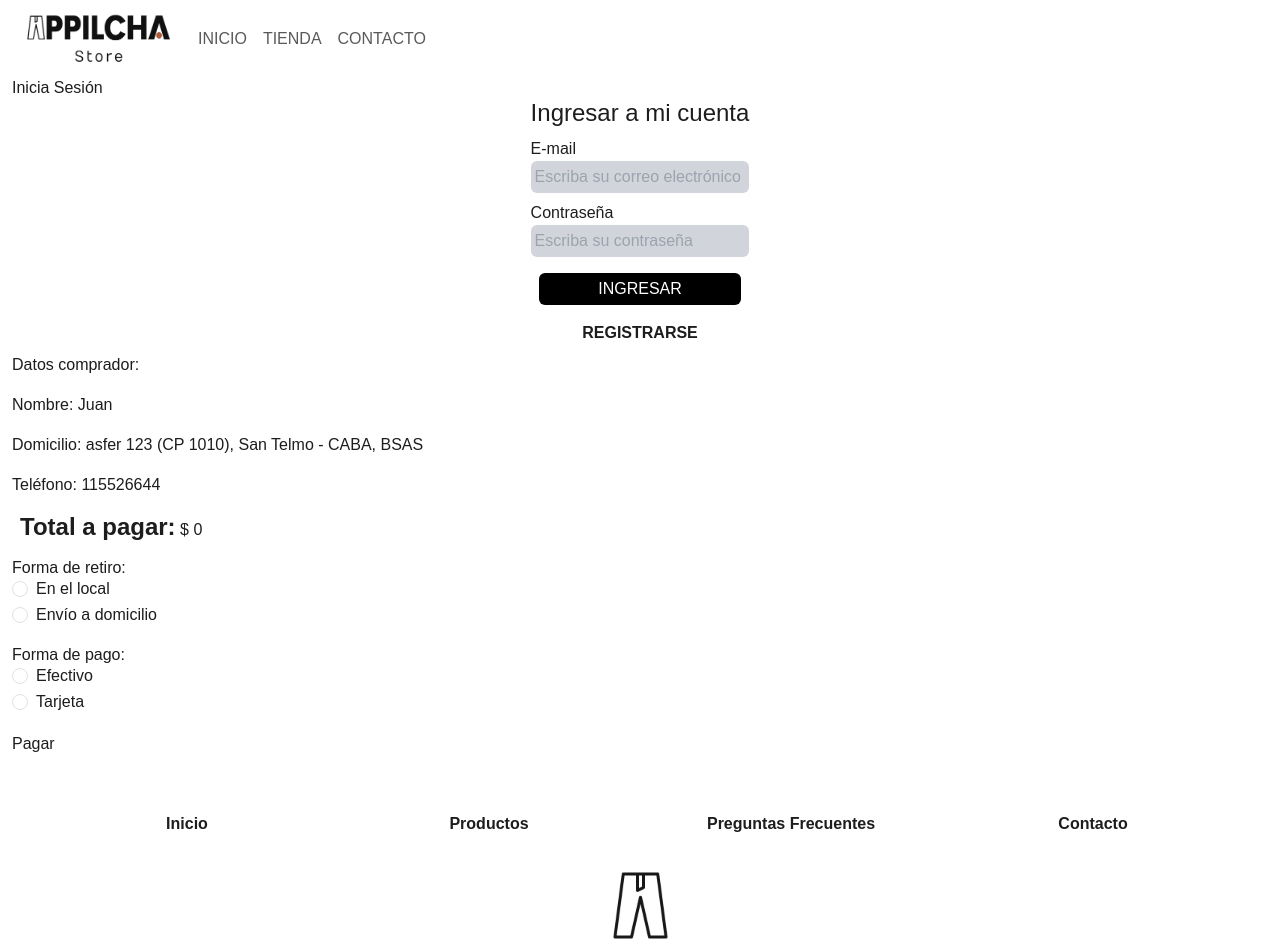
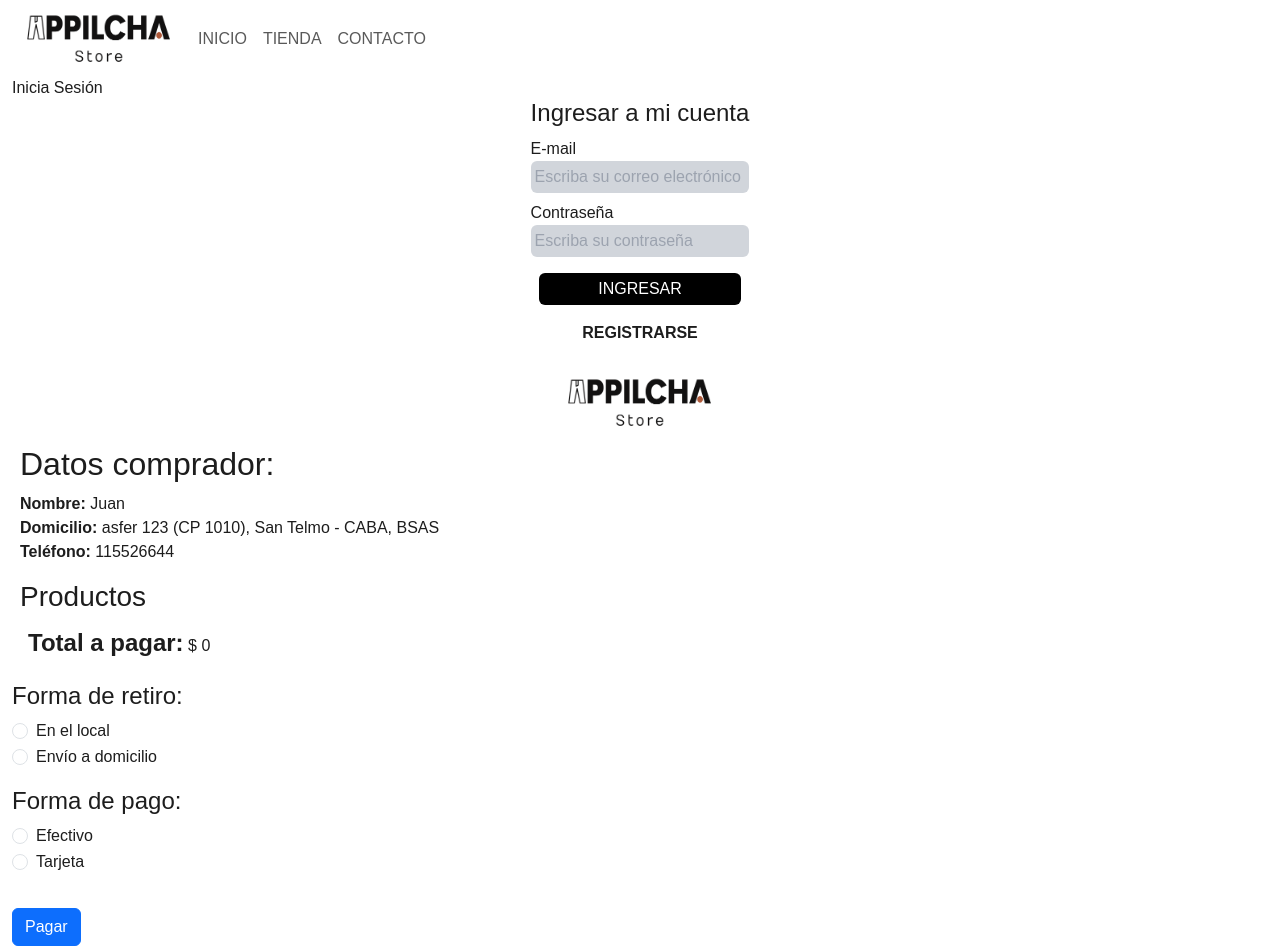
Before and after one commit to juaniz92/23302-grupo3-Appilcha, a React (Create React App) app: page /Compra in a window 1280 px wide. Shown: the top 952 px of the page. Built offline with nearby package versions, Linux system fonts and the light colour scheme; no server answers.

Commit message:
Se añade función para descargar factura con html2canvas.

```diff
--- a/src/componentes/CarritoTotal.jsx
+++ b/src/componentes/CarritoTotal.jsx
@@ -6,7 +6,7 @@ const CarritoTotal = () => {
 
     const total = carrito.reduce((acc,el) => acc + el.price * el.cantidad, 0);
     return <div className='ps-2 pb-3 mt-2'>
-        <h3><span className='fw-bold fs-4'>Total a pagar:</span>  $ {parseFloat(total.toFixed(2))}</h3>
+        <h3><span className='fw-bold fs-4' id='totalPagar'>Total a pagar:</span>  $ {parseFloat(total.toFixed(2))}</h3>
     </div>
 }
 
--- a/src/componentes/Compra.jsx
+++ b/src/componentes/Compra.jsx
@@ -8,7 +8,9 @@ import CarritoTotal from "./CarritoTotal";
 import Form from 'react-bootstrap/Form';
 import Swal from 'sweetalert2';
 import withReactContent from 'sweetalert2-react-content';
+import html2canvas from 'html2canvas';
 const MySwal = withReactContent(Swal);
+
 
 const Compra = () => {
     const { carrito } = useContext(data);
@@ -37,6 +39,35 @@ const Compra = () => {
             timer: 1500
         })
 
+    }
+
+    //Html2Canvas - funcion que descarga la imagen con los datos de la compra
+
+    const descarga = () => {
+        html2canvas(document.getElementById('exportar'),{}).then(function(canvas) {
+
+          let img = canvas.toDataURL("image/jpeg", 0.8);
+          let link = document.createElement("a");
+          link.download = "ticket-compra.jpg";
+          link.href = img;
+          link.click();
+        });
+      }
+
+    //Creacion del boton de descarga: cambia el textContent de Total a Pagar y retorna el boton descargar factura
+
+    const btnDescarga = ()=>{
+        const totalPagar = document.getElementById("totalPagar");
+        totalPagar.textContent = "Pagado:"
+        const contenedorBotones = document.getElementById("contenedorBotones");
+
+        const btn = document.createElement("button");
+        btn.textContent = "Descargar factura";
+        btn.classList.add("btn", "btn-success");
+        btn.onclick = descarga;
+        contenedorBotones.appendChild(btn);
+
+        return btn;
     }
 
     //Total de la compra del carrito
@@ -69,6 +100,10 @@ const Compra = () => {
         e.preventDefault();
         await addDoc(ordenesCollection, orden.compra)
         alertCreacion();
+
+        // se añade ocultar el estilo para ocultar el boton pagar y se llama al boton de descarga de la factura
+        e.target.style.display = "none";
+        btnDescarga();
     }
 
     //Obtener la forma de retiro
@@ -87,15 +122,20 @@ const Compra = () => {
     };
 
     return (
-        <div className=''>
-            <p>Datos comprador:</p>
-            <p>Nombre: {orden.compra.nombre}</p>
-            <p>Domicilio: {orden.compra.domicilio} (CP {orden.compra.cp}), {orden.compra.barrio} - {orden.compra.ciudad}, {orden.compra.provincia}</p>
-            <p>Teléfono: {orden.compra.telefono}</p>
-
-            <CarritoElementos />
-            <CarritoTotal />
-            <h2>Forma de retiro:</h2>
+        <div className='mt-3'>
+            <div id='exportar' className=' p-2'>
+                <img src="./appilcha.png" className='mx-auto mb-3' width={150} alt="" />
+                <h2 className='h2'>Datos comprador:</h2>
+                <ul className=''>
+                    <li><span className='fw-bold'>Nombre:</span> {orden.compra.nombre}</li>
+                    <li><span className='fw-bold'>Domicilio:</span> {orden.compra.domicilio} (CP {orden.compra.cp}), {orden.compra.barrio} - {orden.compra.ciudad}, {orden.compra.provincia}</li>
+                    <li><span className='fw-bold'>Teléfono:</span> {orden.compra.telefono}</li>
+                </ul>
+                <h3 className='h3 my-3'>Productos</h3>
+                <CarritoElementos />
+                <CarritoTotal />
+            </div>
+            <h3 className='h4'>Forma de retiro:</h3>
             <Form>
                 {['radio'].map((type) => (
                     <div key={`inline-${type}`} className="flex flex-col mb-3">
@@ -123,7 +163,7 @@ const Compra = () => {
                 ))}
             </Form>
 
-            <h2>Forma de pago:</h2>
+            <h3 className='h4'>Forma de pago:</h3>
             <Form>
                 {['radio'].map((type) => (
                     <div key={`inline-${type}`} className="flex flex-col mb-3">
@@ -154,7 +194,9 @@ const Compra = () => {
                     <input value={numeroTarjeta} onChange={manejarNumeroTarjeta} type="text" placeholder="Ingrese el número de tarjeta"/>
                 </div>}
             </Form>
-            <button onClick={pagar}>Pagar</button>
+            <div id='contenedorBotones'>
+            <button id='btnPagar' className='btn btn-primary mt-3' onClick={pagar}>Pagar</button>
+            </div>
         </div>
     )
 }
```
